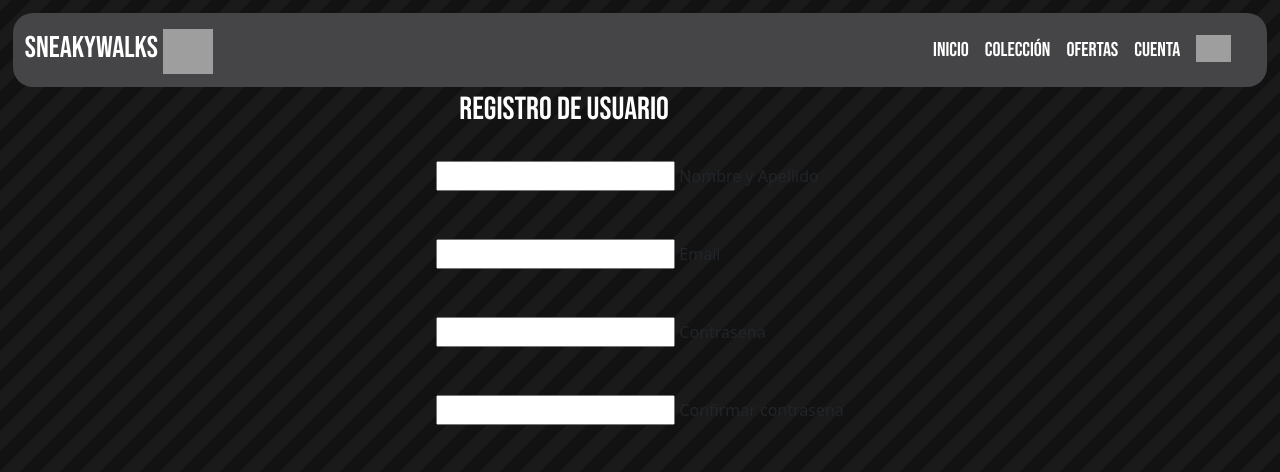
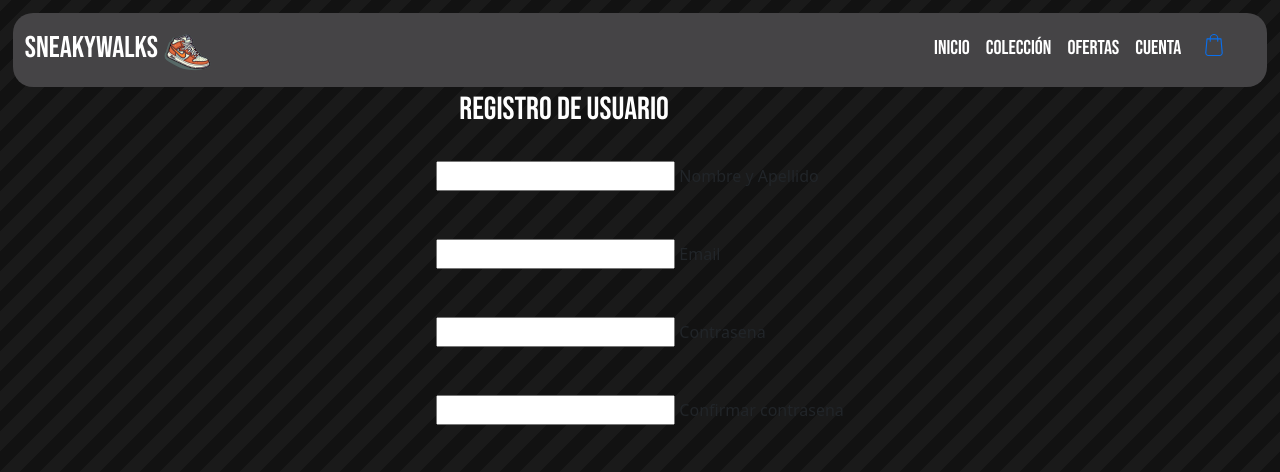
Before and after one commit to FranciscooGr/proyectoLab3, a PHP site: page /cuenta.html in a window 1280 px wide. Shown: the top 472 px of the page. Run offline with PHP 8.4, Linux system fonts and the light colour scheme; grey boxes are pictures that could not be loaded.

Commit message:
commit con carrito actualizado

```diff
--- a/cuenta.html
+++ b/cuenta.html
@@ -51,7 +51,7 @@
             <div class="container-fluid">
                 <a class="navbar-brand" href="#">
                     <span style="color: white; font-family: 'Bebas Neue'; font-size: 30px;">SneakyWalks</span>
-                    <img src="assets-2/logo.png" style="width: 50px; height: 45px; color: white;">
+                    <img src="assets-2/logo_color.png" style="width: 50px; height: 45px; color: white;">
                 </a>
                 <button class="navbar-toggler" type="button" data-bs-toggle="collapse" data-bs-target="#navbarNavDropdown" aria-controls="navbarNavDropdown" aria-expanded="false" aria-label="Toggle navigation">
                     <span class="navbar-toggler-icon"></span>
@@ -59,7 +59,7 @@
                 <div class="collapse navbar-collapse" id="navbarNavDropdown">
                     <ul class="navbar-nav ms-auto">
                         <li class="nav-item">
-                            <a class="nav-link" aria-current="page" href="#" style="font-family:'Bebas Neue'; font-size: 20px">Inicio</a>
+                            <a class="nav-link" aria-current="page" href="/index.html" style="font-family:'Bebas Neue'; font-size: 20px">Inicio</a>
                         </li>
                         <li class="nav-item">
                             <a class="nav-link" href="#" style="font-family:'Bebas Neue'; font-size: 20px">Colección</a>
@@ -71,8 +71,14 @@
                             <a class="nav-link" href="/cuenta.html" style="font-family:'Bebas Neue'; font-size: 20px">Cuenta</a>
                         </li>
                         <li class="nav-item">
-                            <a class="nav-link" href="/carrito.html">
-                                <img src="assets-2/carrito.png" width="35" alt="Carrito de Compras">
+                            <a href="/carrito.html">
+                                <button data-quantity="0" class="btn-cart">
+                                    <svg class="icon-cart" viewBox="0 0 24.38 30.52" height="30.52" width="24.38" xmlns="http://www.w3.org/2000/svg">
+                                        <title>icon-cart </title>
+                                        <path transform="translate(-3.62 -0.85)" d="M28,27.3,26.24,7.51a.75.75,0,0,0-.76-.69h-3.7a6,6,0,0,0-12,0H6.13a.76.76,0,0,0-.76.69L3.62,27.3v.07a4.29,4.29,0,0,0,4.52,4H23.48a4.29,4.29,0,0,0,4.52-4ZM15.81,2.37a4.47,4.47,0,0,1,4.46,4.45H11.35a4.47,4.47,0,0,1,4.46-4.45Zm7.67,27.48H8.13a2.79,2.79,0,0,1-3-2.45L6.83,8.34h3V11a.76.76,0,0,0,1.52,0V8.34h8.92V11a.76.76,0,0,0,1.52,0V8.34h3L26.48,27.4a2.79,2.79,0,0,1-3,2.44Zm0,0"></path>
+                                    </svg>
+                                    <span class="quantity"></span>
+                                </button>
                             </a>
                         </li>
                     </ul>
```
Also changed, not shown: carrito.html (+5 -4 lines), index.html (+5 -2 lines), assets-2/imgLogo.png (deleted), assets-2/logo_color.png (added), style.css (line endings or trailing spaces).
